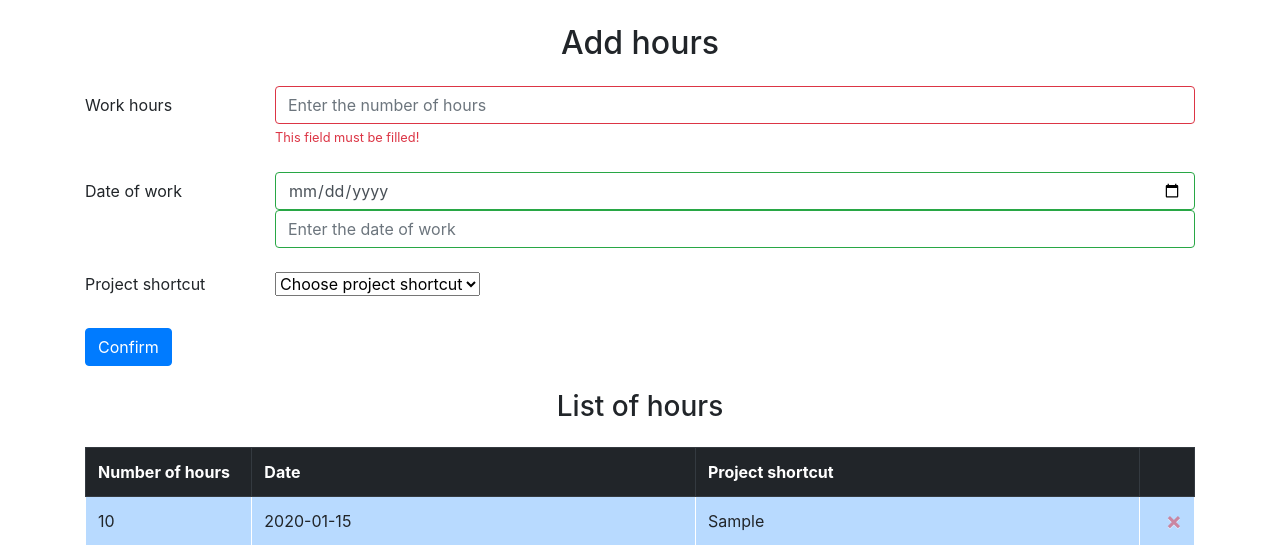
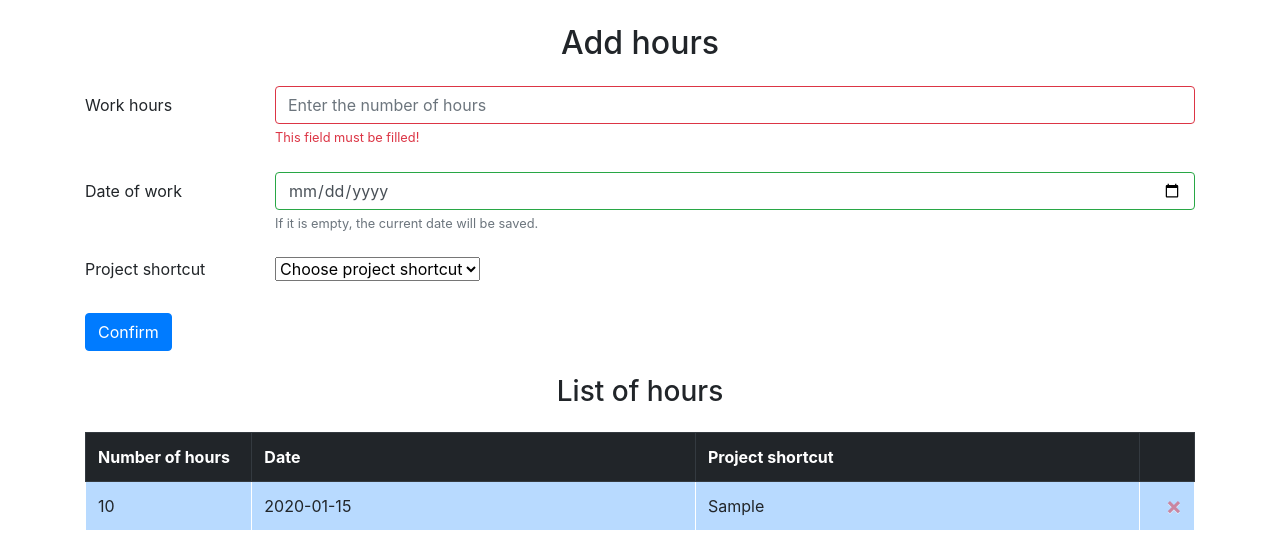
Before and after one commit to Gamattowicz/Timetracker_Flask, a Flask app: page /hours in a window 1280 px wide. Shown: the part 56-601 px from the top of the page. Run offline with Flask 2, Linux system fonts and the light colour scheme; a user stored in the database is signed in; tables that the repository leaves empty hold one stand-in row (values such as "Sample post"); some libraries are stand-ins or nearby versions.

Commit message:
fix format of date in date of work-date

```diff
--- a/timetracker/forms.py
+++ b/timetracker/forms.py
@@ -1,6 +1,7 @@
 from flask_wtf import FlaskForm
 from wtforms.fields.html5 import DateField
+from datetime import datetime
 
 
 class DatePicker(FlaskForm):
-    work_date = DateField('Pick Date', format='%YYYY-%m-%d')
+    work_date = DateField('Date', format='%YYYY-%m-%d')
--- a/timetracker/templates/hours.html
+++ b/timetracker/templates/hours.html
@@ -17,11 +17,11 @@
         </div>
     </div>
     <div class="form-group row my-4">
-        <label for="work-date" class="col-sm-2 col-form-label">Date of work</label>
+        <label class="col-sm-2 col-form-label">Date of work</label>
         <div class="col-sm-10">
             {{ form.csrf_token }}
             {{ form.work_date(class_="form-control", id="work-date") }}
-            <input type="text" class="form-control" id="work-date" name="work-date" placeholder="Enter the date of work">
+            <small class="form-text text-muted">If it is empty, the current date will be saved. </small>
         </div>
     </div>
     <div class="form-group row my-4">
--- a/timetracker/views.py
+++ b/timetracker/views.py
@@ -35,18 +35,13 @@ def hours():
             project_shortcut = request.form['shortcut']
             user_id = current_user.id
             if request.form['work_date']:
-                if fullmatch(r'20[0-2][0-9]-[0-1][0-9]-[0-3][0-9]',
-                             request.form['work-date']):
-                    work_date = request.form['work-date']
-                    new_hours = Hours(amount=amount, work_date=work_date,
-                                      project_shortcut=project_shortcut,
-                                      user_id=user_id)
-                    db.session.add(new_hours)
-                    db.session.commit()
-                    flash('Hours have been added!', category='success')
-                else:
-                    flash('Format of date is incorrect. Must be YYYY-MM-DD',
-                          category='error')
+                work_date = request.form['work_date']
+                new_hours = Hours(amount=amount, work_date=work_date,
+                                  project_shortcut=project_shortcut,
+                                  user_id=user_id)
+                db.session.add(new_hours)
+                db.session.commit()
+                flash('Hours have been added!', category='success')
             else:
                 new_hours = Hours(amount=amount,
                                   project_shortcut=project_shortcut,
```
